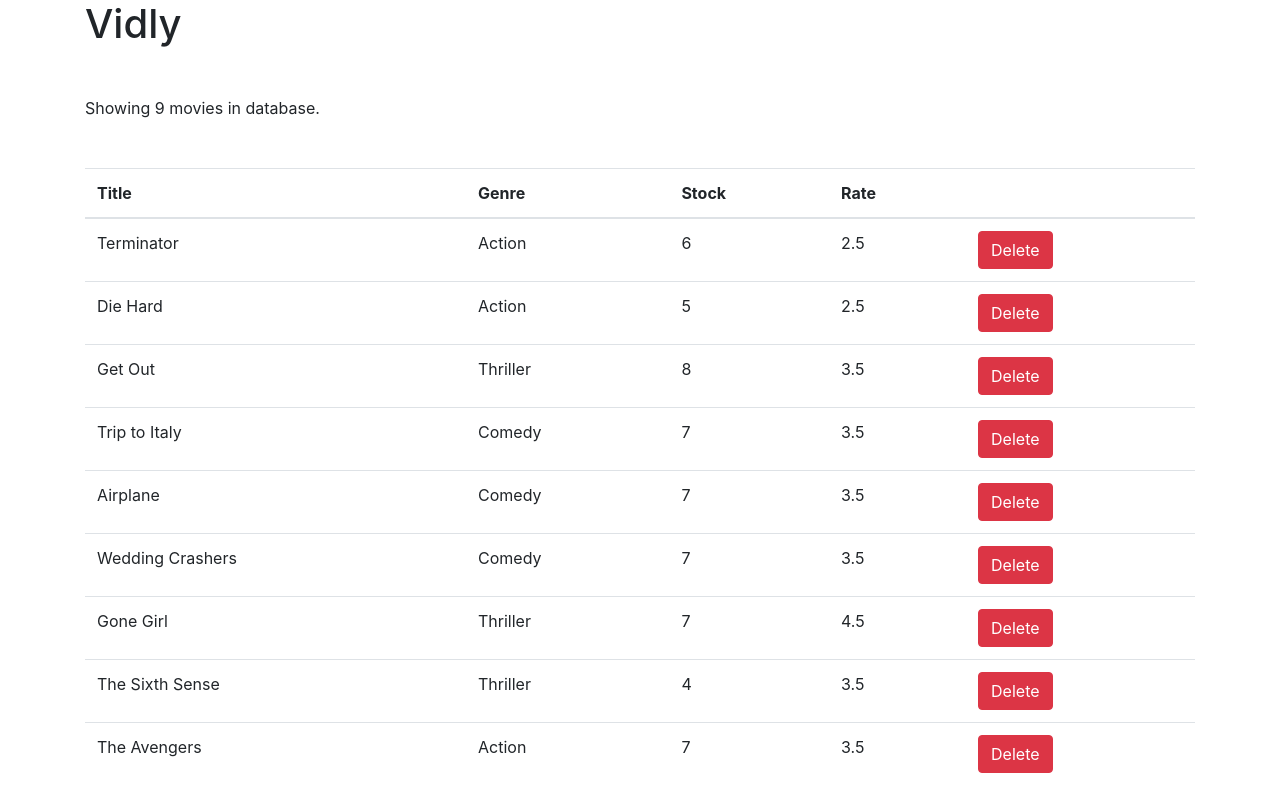
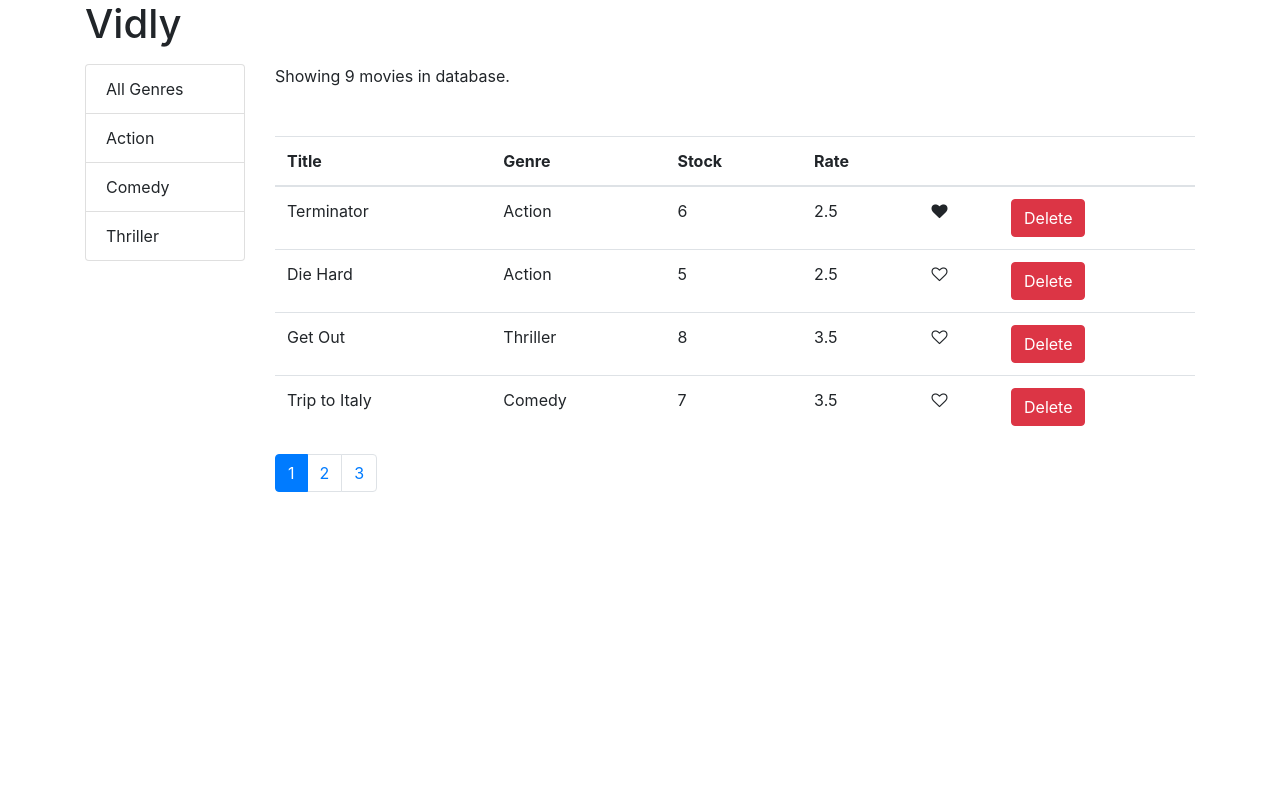
Before and after one commit to gennadiySinigur/vidly-app, a React (Create React App) app: page / in a window 1280 px wide. Built offline with nearby package versions, Linux system fonts and the light colour scheme.

Commit message:
Improved Movies with pagination and filtering

```diff
--- a/src/components/Movies/Movies.jsx
+++ b/src/components/Movies/Movies.jsx
@@ -1,12 +1,26 @@
 import React, { Component } from 'react';
 
+import { getGenres } from '../../services/fakeGenreService';
+import Like from '../common/Like';
+import ListGroup from '../common/ListGroup';
 import movies from '../../services/fakeMovieService';
+import paginate from '../../utils/paginate';
+import Pagination from '../common/Pagination';
 
 class Movies extends Component {
   // eslint-disable-next-line react/state-in-constructor
   state = {
-    movieItems: [...movies],
+    movieItems: [],
+    currentPage: 1,
+    pageSize: 4,
+    genres: [],
   };
+
+  componentDidMount() {
+    const genres = [{ name: 'All Genres' }, ...getGenres()];
+
+    this.setState({ movieItems: [...movies], genres });
+  }
 
   deleteMovie = (movieItemId) => {
     const { movieItems } = this.state;
@@ -17,21 +31,43 @@ class Movies extends Component {
     });
   };
 
+  handleLike = (movie) => {
+    const movieItems = [...this.state.movieItems];
+    const index = movieItems.indexOf(movie);
+
+    movieItems[index] = { ...movieItems[index] };
+    movieItems[index].isLiked = !movieItems[index].isLiked;
+
+    this.setState((previousState) => ({
+      ...previousState,
+      movieItems,
+    }));
+  };
+
+  handlePageChange = (page) => {
+    this.setState({ currentPage: page });
+  };
+
+  handleGenreSelect = (genre) => {
+    this.setState({
+      selectedGenre: genre,
+      currentPage: 1,
+    });
+  };
+
   moviesCountFormat = () => {
     const { movieItems } = this.state;
 
     return movieItems.length === 1 ? 'movie' : 'movies';
   };
 
-  renderMoviesCount = () => {
-    const { movieItems } = this.state;
-
-    if (movieItems.length) {
+  renderMoviesCount = (movieElements) => {
+    if (movieElements.length) {
       return (
-        <p className="my-5">
+        <p className="mb-5">
           Showing
           {' '}
-          { movieItems.length }
+          { movieElements.length }
           {' '}
           {this.moviesCountFormat()}
           {' '}
@@ -41,18 +77,39 @@ class Movies extends Component {
     }
 
     return (
-      <p className="my-5">
+      <p className="mb-5">
         There are no movies in the database.
       </p>
     );
   };
 
   render() {
-    const { movieItems } = this.state;
+    const {
+      movieItems,
+      pageSize,
+      currentPage,
+      genres,
+      selectedGenre,
+    } = this.state;
+
+    const filteredMovies = selectedGenre && selectedGenre._id ?
+      movieItems.filter((movie) => movie.genre._id === selectedGenre._id) :
+      movieItems;
+
+    const paginatedMovies = paginate(filteredMovies, currentPage, pageSize);
 
     return (
-      <>
-        {this.renderMoviesCount()}
+      <div className="row">
+        <div className="col-2">
+          <ListGroup
+            items={genres}
+            selectedItem={this.state.selectedGenre}
+            onItemSelect={this.handleGenreSelect}
+          />
+        </div>
+
+        <div className="col-10">
+          {this.renderMoviesCount(filteredMovies)}
 
           { movieItems.length > 0 && (
             <table className="table table-hover">
@@ -62,17 +119,25 @@ class Movies extends Component {
                   <th scope="col">Genre</th>
                   <th scope="col">Stock</th>
                   <th scope="col">Rate</th>
+                  <th scope="col" aria-label="Like" />
                   <th scope="col" aria-label="Delete" />
                 </tr>
               </thead>
 
               <tbody>
-            {movieItems.map((movie) => (
+                {paginatedMovies.map((movie) => (
                   <tr key={movie._id}>
                     <td>{movie.title}</td>
                     <td>{movie.genre.name}</td>
                     <td>{movie.numberInStock}</td>
                     <td>{movie.dailyRentalRate}</td>
+
+                    <td>
+                      <Like
+                        isLiked={movie.isLiked}
+                        onClick={() => this.handleLike(movie)}
+                      />
+                    </td>
 
                     <td>
                       <button
@@ -88,7 +153,15 @@ class Movies extends Component {
               </tbody>
             </table>
           )}
-      </>
+
+          <Pagination
+            itemsCount={filteredMovies.length}
+            pageSize={pageSize}
+            currentPage={currentPage}
+            onPageChange={this.handlePageChange}
+          />
+        </div>
+      </div>
     );
   }
 }
```
Lines whose indentation alone changed are shown as unchanged.
